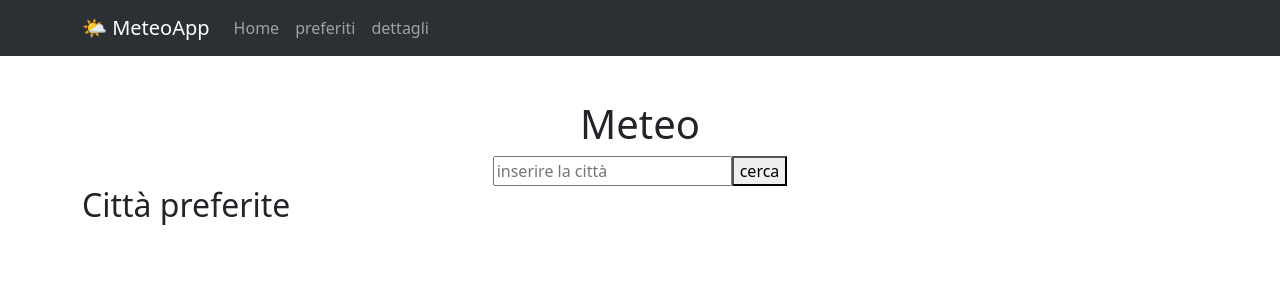
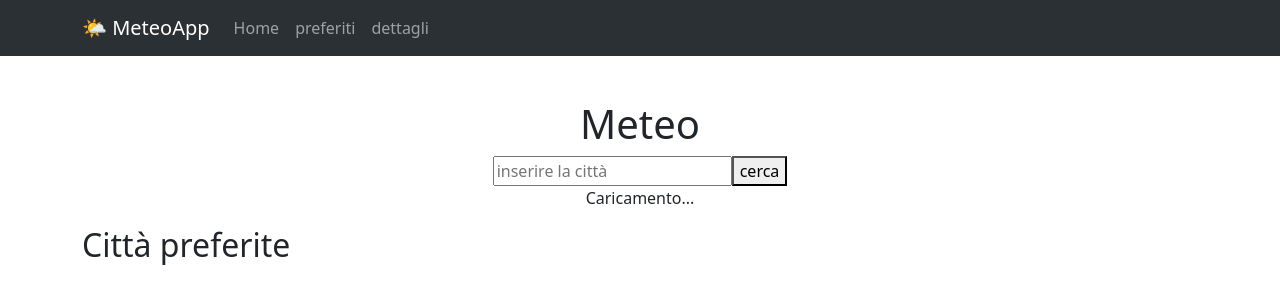
Before and after one commit to matteo2302/meteo-app, a React (Create React App) app: page / in a window 1280 px wide. Shown: the top 304 px of the page. Built offline with nearby package versions, Linux system fonts and the light colour scheme.

Commit message:
fixes in the hook

```diff
--- a/src/App.js
+++ b/src/App.js
@@ -1,17 +1,15 @@
 import 'bootstrap/dist/css/bootstrap.min.css';
-import { useReducer, useState, useEffect } from 'react';
+import { useState } from 'react';
 import { BrowserRouter as Router, Route, Routes, Link } from 'react-router-dom';
 import Home from "./pages/Home";
 import { Navbar, Nav, Container } from 'react-bootstrap';
 import Preferiti from "./pages/Preferiti";
 import DettagliMeteo from './pages/DettagliMeteo';
-import Meteoinfo from './MeteoInfo';
-import FormMeteo from './FormMeteo';
-import PreferMeteo from './PreferMeteo';
+import useMeteo from './hooks/useMeteo';
 import './App.css';
 
 //reducer function
-function reducer(state, action) {
+/*function reducer(state, action) {
   switch (action.type) {
     case "LOADING":
       return { ...state, caricamento: true, errore: null };
@@ -21,21 +19,21 @@ function reducer(state, action) {
       return { ...state, caricamento: false, errore: action.payload }
   }
 
-}
+}*/
 function App() {
-  let initialState = {
+  /*let initialState = {
     meteo: [],
     caricamento: false,
     errore: null,
-  };
-  let [coordinate, setCoordinate] = useState({ latitude: null, longitude: null, nome: "" });
-  let [state, dispatch] = useReducer(reducer, initialState);
+  };*/
+  let [coordinate, setCoordinate] = useState({ latitude: null, longitude: null, nomeitta: "" });
+  /*let [state, dispatch] = useReducer(reducer, initialState);*/
   let [preferiti, setPreferiti] = useState(() => {
     let saved = localStorage.getItem("preferiti");
     return saved ? JSON.parse(saved) : [];
   });
   //effettuo la chiamata api per ottenere i dati del meteo
-  useEffect(() => {
+  /*useEffect(() => {
     if (coordinate.latitude && coordinate.longitude) {
       const fetchMeteo = async () => {
         dispatch({ type: "LOADING" });
@@ -59,7 +57,11 @@ function App() {
 
       fetchMeteo();
     }
-  }, [coordinate]);
+  }, [coordinate]);*/
+
+
+  let { meteo, caricamento, errore } = useMeteo(coordinate);
+
 
   let aggiungiPreferito = (citta) => {
     if (!preferiti.some(p => p.nome === citta.nome)) {
@@ -74,13 +76,6 @@ function App() {
     setPreferiti(nuoviPreferiti);
     localStorage.setItem("preferiti", JSON.stringify(nuoviPreferiti));
   };
-  //leggo l'ora del meteo e gestisco la classe dimanica applicata
-  let ultimaCitta = state.meteo.length > 0 ? state.meteo[state.meteo.length - 1] : null;
-  let ora = ultimaCitta ? new Date(ultimaCitta.time).getHours() : null;
-  let classeOra = "";
-  if (ora !== null) {
-    classeOra = (ora >= 6 && ora < 18) ? "giorno" : "notte";
-  }
 
   return (
     <Router>
@@ -103,16 +98,16 @@ function App() {
           <Route
             path="/"
             element={<Home
-              meteo={state.meteo}
-              caricamento={state.caricamento}
-              errore={state.errore}
+              meteo={meteo}
+              caricamento={caricamento}
+              errore={errore}
               setCoordinate={setCoordinate}
-              dispatch={dispatch}
-              state={state}
+
+
               aggiungiPreferito={aggiungiPreferito}
               preferiti={preferiti}
               rimuoviPreferito={rimuoviPreferito}
-              classeOra={classeOra} />}
+            />}
           />
           <Route
             path='/preferiti'
@@ -126,9 +121,6 @@ function App() {
             path='/DettagliMeteo/:nome'
             element={
               <DettagliMeteo
-                meteo={state.meteo}
-
-
               />}
           />
         </Routes>
--- a/src/hooks/useMeteo.js
+++ b/src/hooks/useMeteo.js
@@ -1,34 +1,29 @@
 import { useState, useEffect } from "react";
 
-function useMeteo(nomeCitta) {
+function useMeteo({ latitude, longitude, nomeCitta }) {
     let [meteo, setMeteo] = useState(null);
     let [caricamento, setCaricamento] = useState(true);
     let [errore, setErrore] = useState(null);
 
     useEffect(() => {
         if (!nomeCitta) return;
+        if (!longitude || !latitude) return;
 
         let fetchMeteo = async () => {
             setCaricamento(true);
             setErrore(null);
             try {
-                let resGeo = await fetch(
-                    `https://geocoding-api.open-meteo.com/v1/search?name=${nomeCitta}`
-                );
-                let dataGeo = await resGeo.json();
+                let meteoPromise = await fetch(
+                    `https://api.open-meteo.com/v1/forecast?latitude=${latitude}&longitude=${longitude}&current_weather=true`
+                ).then(res => res.json());
+                let imagePromise = await fetch(`https://api.unsplash.com/search/photos?query=${nomeCitta}&client_id=9zAzArCOCHTpXyhjUSraVs9690aUNICS6oK4DYnWNMw`
+                ).then(res => res.json());
 
-                if (!dataGeo.results || dataGeo.results.length === 0) {
-                    throw new Error("Città non trovata");
-                }
+                let [dataMeteo, dataImage] = await Promise.all([meteoPromise, imagePromise]);
+                let imageUrl = dataImage.results.length > 0 ? dataImage.results[0].urls.small : null;
 
-                let { latitude, longitude } = dataGeo.results[0];
 
-                let resMeteo = await fetch(
-                    `https://api.open-meteo.com/v1/forecast?latitude=${latitude}&longitude=${longitude}&current_weather=true`
-                );
-                let dataMeteo = await resMeteo.json();
-
-                setMeteo({ ...dataMeteo.current_weather, nome: nomeCitta });
+                setMeteo({ ...dataMeteo.current_weather, nomeCitta, latitude, longitude, image: imageUrl });
             } catch (err) {
                 setErrore(err.message);
             } finally {
@@ -38,7 +33,7 @@ function useMeteo(nomeCitta) {
 
 
         fetchMeteo();
-    }, [nomeCitta]);
+    }, [latitude, longitude, nomeCitta]);
 
     return { meteo, caricamento, errore };
 }
--- a/src/pages/Home.js
+++ b/src/pages/Home.js
@@ -5,21 +5,22 @@ import PreferMeteo from '../PreferMeteo';
 
 
 
-export default function Home({ meteo, caricamento, errore, setCoordinate, dispatch, state, aggiungiPreferito, preferiti, rimuoviPreferito, classeOra }) {
+export default function Home({ meteo, caricamento, errore, setCoordinate, aggiungiPreferito, preferiti, rimuoviPreferito, classeOra }) {
     return (
-        <div className={`App ${classeOra}`}>
+        <div  >
             <h1 className='text-center'>Meteo</h1>
-            <FormMeteo setCoordinate={setCoordinate} dispatch={dispatch} />
-            {state.caricamento && <p className="text-center" >Caricamento...</p>}
-            {state.errore && <p>{state.errore}</p>}
+            <FormMeteo setCoordinate={setCoordinate} />
+            {caricamento && <p className="text-center" >Caricamento...</p>}
+            {errore && <p>{errore}</p>}
             <div className='d-flex'>
 
-                {state.meteo.map((m, index) => (
-                    < Meteoinfo key={index} meteo={m} aggiungiPreferito={aggiungiPreferito} />))}
+                {meteo && (
+                    <Meteoinfo meteo={meteo} aggiungiPreferito={aggiungiPreferito} />
+                )}
             </div>
             <PreferMeteo preferiti={preferiti}
                 onSeleziona={(c) => setCoordinate(c)}
                 onRimuovi={rimuoviPreferito} />
-        </div>
+        </div >
     );
 }
```
